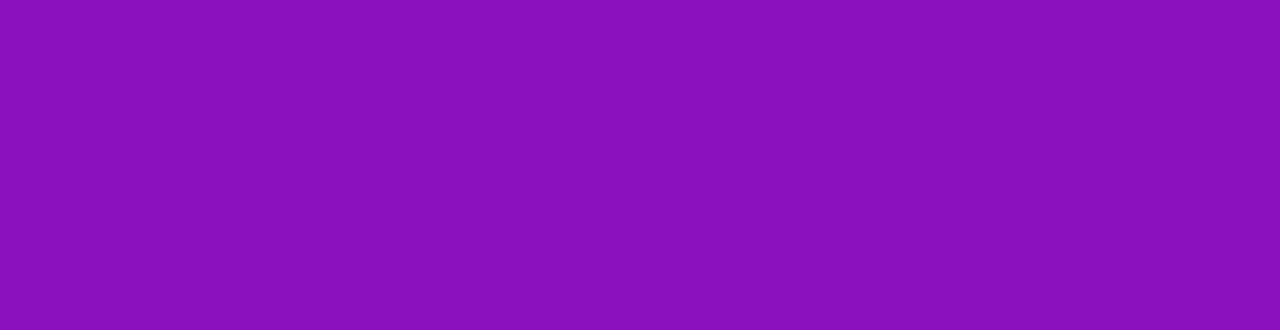
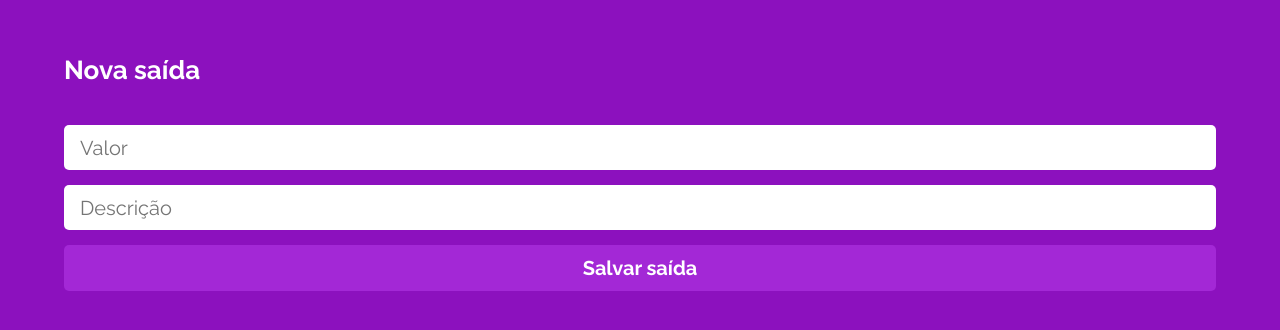
Before and after one commit to yagoluisr/projeto13-mywallet-front, a JavaScript app: page / in a window 1280 px wide. Shown: the part 756-1086 px from the top of the page. Before the commit the page ends 800 px from the top, so only its background shows below. Built offline with nearby package versions, Linux system fonts and the light colour scheme; a web font is replaced by a local one.

Commit message:
Tela Nova saída: Layout conluído

```diff
--- a/src/components/App.js
+++ b/src/components/App.js
@@ -3,6 +3,7 @@ import './Css/reset.css';
 import GlobalStyle from "./GlobalStyle.js";
 import Home from './Home';
 import InsertEntry from './InsertEntry';
+import InsertOutput from './InsertOutput';
 import Login from './Login';
 import Register from './Register';
 
@@ -18,6 +19,7 @@ export default function App() {
       {/* <Register /> */}
       {/* <Home /> */}
       <InsertEntry />
+      <InsertOutput />
 
     </>
   );
--- a/src/components/InsertEntry.js
+++ b/src/components/InsertEntry.js
@@ -23,7 +23,7 @@ export default function InsertEntry() {
     )
 }
 
-const Container = styled.div`
+export const Container = styled.div`
     width: 90%;
     height: 98vh;
 
--- /dev/null
+++ b/src/components/InsertOutput.js
@@ -0,0 +1,25 @@
+import styled from 'styled-components';
+import { Container } from './InsertEntry';
+import { Form } from './Login';
+
+export default function InsertOutput() {
+    return (
+        <Container>
+            <span>Nova saída</span>
+
+            <Form>
+                <input
+                    name='value'
+                    placeholder='Valor'
+                ></input>
+
+                <input
+                    name='description'
+                    placeholder='Descrição'
+                ></input>
+
+                <button type='submit'>Salvar saída</button>
+            </Form>
+        </Container>
+    )
+}
```
